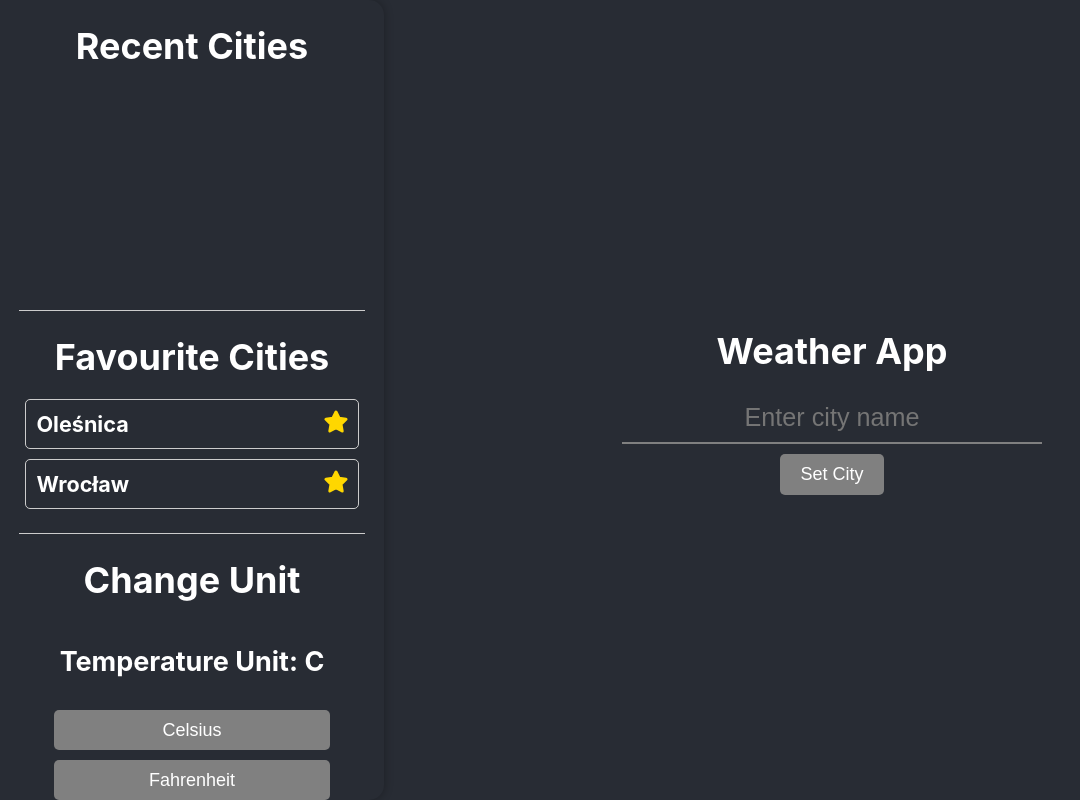
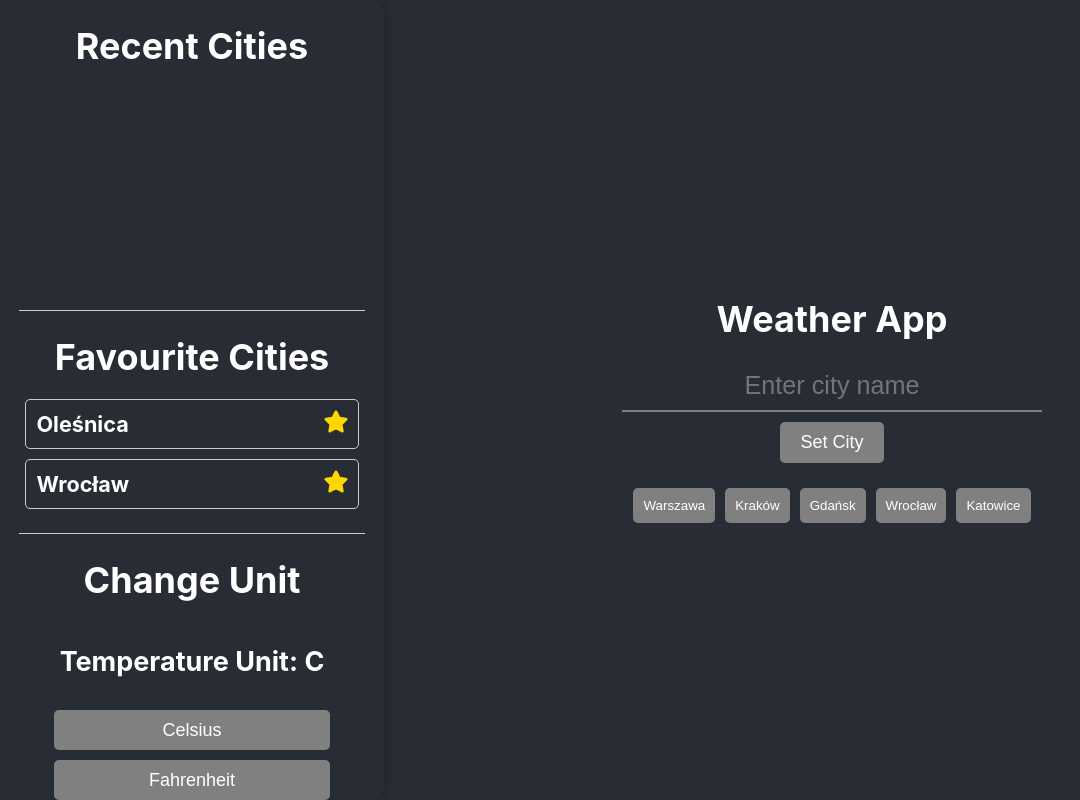
Before and after one commit to Butterski/weather-app, a React (Create React App) app: page / in a window 1280 px wide. Shown: the whole page, without its empty margins (0-1080 px from the left). Built offline with nearby package versions, Linux system fonts and the light colour scheme.

Commit message:
Refactor Redux store and weather slices, update Home component and styles

```diff
--- a/src/features/home/Home.js
+++ b/src/features/home/Home.js
@@ -1,17 +1,32 @@
-import React, {useState} from 'react';
+import React from 'react';
 import {useDispatch} from 'react-redux';
-import {add_city, set_city} from '../../redux/weatherSlices';
-import styles from './home.module.css';
 import {useNavigate} from 'react-router-dom';
 
+import styles from './home.module.css';
+import {add_city, set_city} from '../../redux/weatherSlices';
+
 export const Home = () => {
-    const [city, setCity] = useState('');
+    const [city, setCity] = React.useState('');
+    const dispatch = useDispatch();
     const navigate = useNavigate();
-
-    const dispatch = useDispatch();
 
     const handleSubmit = e => {
         e.preventDefault();
+        dispatch(set_city(city));
+        dispatch(add_city(city));
+        navigate(`/${city}`);
+    };
+
+    const polishCities = [
+        'Warszawa',
+        'Kraków',
+        'Gdańsk',
+        'Wrocław',
+        'Katowice',
+    ];
+
+    const handleCityClick = city => {
+        setCity(city);
         dispatch(set_city(city));
         dispatch(add_city(city));
         navigate(`/${city}`);
@@ -32,6 +47,17 @@ export const Home = () => {
                     Set City
                 </button>
             </form>
+            <div className={styles.cityList}>
+                {polishCities.map(city => (
+                    <button
+                        key={city}
+                        onClick={() => handleCityClick(city)}
+                        className={styles.cityButton}
+                    >
+                        {city}
+                    </button>
+                ))}
+            </div>
         </div>
     );
 };
--- a/src/features/home/home.module.css
+++ b/src/features/home/home.module.css
@@ -8,7 +8,6 @@
     text-align: center;
     transition: background 2s ease;
 }
-
 
 h1 {
     margin-bottom: 20px;
@@ -46,3 +45,20 @@ h1 {
 .button:hover {
     background-color: darkgray;
 }
+.cityList {
+    margin-top: 20px;
+}
+
+.cityButton {
+    margin: 5px;
+    padding: 10px;
+    border-radius: 5px;
+    background-color: gray;
+    border: none;
+    cursor: pointer;
+    color: white;
+}
+
+.cityButton:hover {
+    background-color: darkgray;
+}
```
Lines whose indentation alone changed are shown as unchanged.
